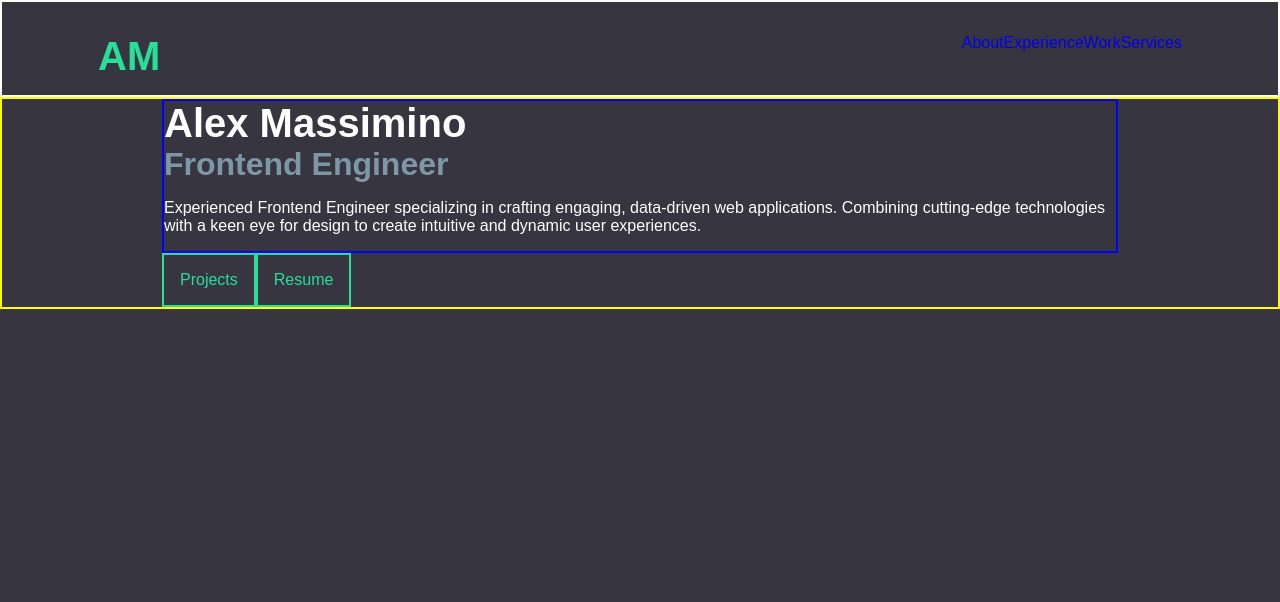
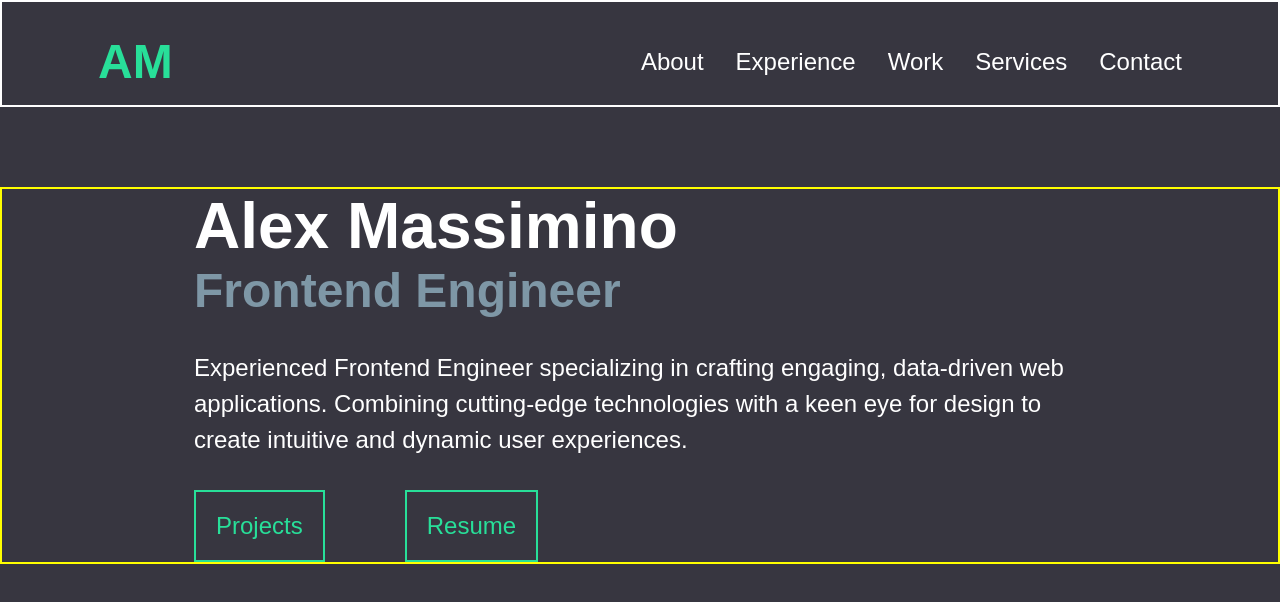
Before and after one commit to alexmassimino9/Portfolio, a React (Vite) app: page / in a window 1280 px wide. Shown: the top 602 px of the page. Built offline with nearby package versions, Linux system fonts and the light colour scheme; a web font is replaced by a local one.

Commit message:
init top section

```diff
--- a/src/components/Navigation/navigation/Navigation.jsx
+++ b/src/components/Navigation/navigation/Navigation.jsx
@@ -3,7 +3,7 @@ import style from "./Navigation.module.css";
 import { useMediaQuery } from "react-responsive";
 import { CiMenuBurger } from "react-icons/ci";
 const Navigation = () => {
-  const links = ["About", "Experience", "Work", "Services"];
+  const links = ["About", "Experience", "Work", "Services", "Contact"];
   const isMobile = useMediaQuery({
     query: "(max-width: 996px)",
   });
@@ -28,14 +28,7 @@ const Navigation = () => {
         ) : (
           links.map((item, index) => {
             return (
-              <li
-                className={[
-                  style.navItem,
-                  style.listItem,
-                  style.listItemMobile,
-                ]}
-                key={index}
-              >
+              <li className={style.navItem} key={index}>
                 <a href={`/`}>{item}</a>
               </li>
             );
--- a/src/components/Navigation/navigation/Navigation.module.css
+++ b/src/components/Navigation/navigation/Navigation.module.css
@@ -1,11 +1,15 @@
-
+*{
+    list-style: none;
+    text-decoration: none;
+}
 .container{
     padding-inline: 6rem;
     padding-top: 2rem;
     overflow-x: hidden;
     border: 2px solid white;
+    margin-block-end: 5rem;
+}
 
-}
 .navList {
     display: flex;
     margin-block-start: 0;
@@ -13,7 +17,7 @@
 }
 .brand {
     color: var(--green);
-    font-size: 2.5rem;
+    font-size: 3rem;
     font-weight: bold;
     margin-inline: auto;
 
@@ -23,7 +27,6 @@
 }
 
 .navItem {
-    border: 2px solid red;
     display: flex;
     flex-direction: column;
     justify-content: center;
@@ -31,8 +34,8 @@
 }
 .navItem > a {
     color: white;
-    font-weight: light;
-    font-size: 1rem;
+    font-weight: lighter;
+    font-size: 1.5rem;
 }
 @media (max-width: 994px){
     .container {
--- a/src/components/Top/Top.jsx
+++ b/src/components/Top/Top.jsx
@@ -15,9 +15,10 @@ const Top = () => {
           experiences.
         </p>
       </div>
-
-      <Button title="Projects" />
-      <Button title="Resume" />
+      <div className={styles.btnContainer}>
+        <Button title="Projects" />
+        <Button title="Resume" />
+      </div>
     </section>
   );
 };
--- a/src/components/Top/Top.module.css
+++ b/src/components/Top/Top.module.css
@@ -1,22 +1,35 @@
 .container {
+    padding-inline: var(--padding-inline);
     border: 2px solid yellow;
-    padding-inline: var(--padding-inline);
+    margin-block-end: 5rem;
 }
 .topContent{
-    border: 2px solid blue;
+    display: flex;
+    flex-direction: column;
+    text-align: left;
 }
 .topContent > h1 {
     margin: 0;
-    font-size: 2.5rem;
+    font-size: 4rem;
     font-weight: bold;
 }
 .topContent > h2 {
     margin: 0;
     color: var(--light-grey);
-    font-size: 2rem;
+    font-size: 3rem;
     font-weight: 600;
-
+    margin-block-end: 2rem;
 }
 .topContent > p {
     font-weight: 300;
+    font-size: 1.5rem;
+    line-height: 1.5;
+    margin: 0;
+    margin-block-end: 2rem;
 }
+.btnContainer {
+    display: flex;
+    flex-direction: row;
+    justify-content: flex-start;
+    gap: 5rem;
+}
--- a/src/components/common/button/Button.css
+++ b/src/components/common/button/Button.css
@@ -3,10 +3,10 @@ button {
     background-color: inherit;
     border: 2px solid var(--green);
     color: var(--green);
-    padding: 1rem;
+    padding: 1.25rem;
     text-align: center;
     text-wrap: wrap;
-    font-size: 1rem;
+    font-size: 1.5rem;
     font-weight: light;
 }
 
--- a/src/index.css
+++ b/src/index.css
@@ -3,7 +3,7 @@
     --light-grey: #7E97A6;
     --grey: #63686E;
     --dark-grey: #373640;
-    --padding-inline: 10rem;
+    --padding-inline: 12rem;
     --padding-inline-mobile: 5px;
 
 }
@@ -13,10 +13,7 @@
 
 */
 
-*{
-    list-style: none !important;
-    text-decoration: none !important;
-}
+
 body {
     margin: 0;
     padding: 0;
```
